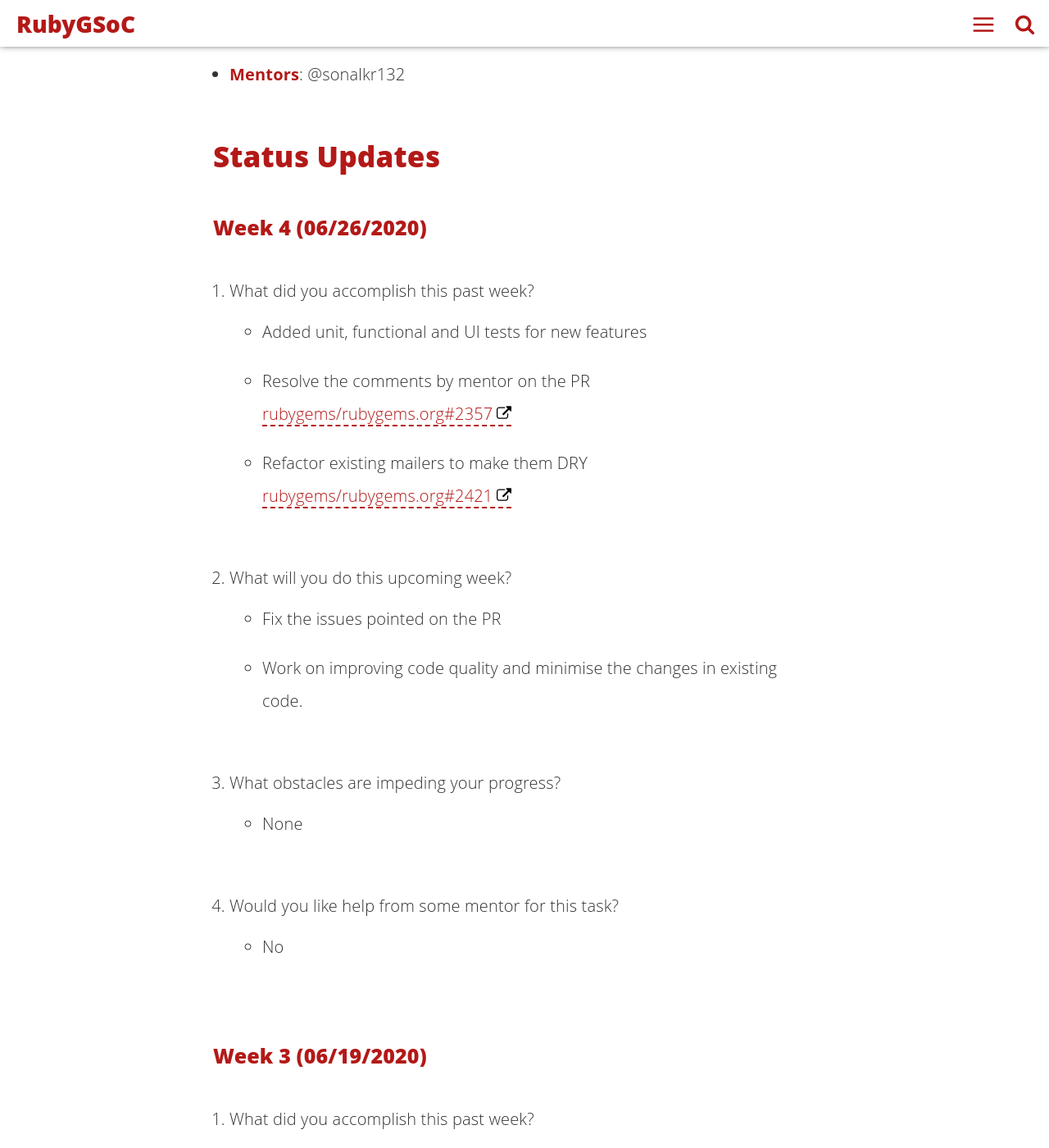
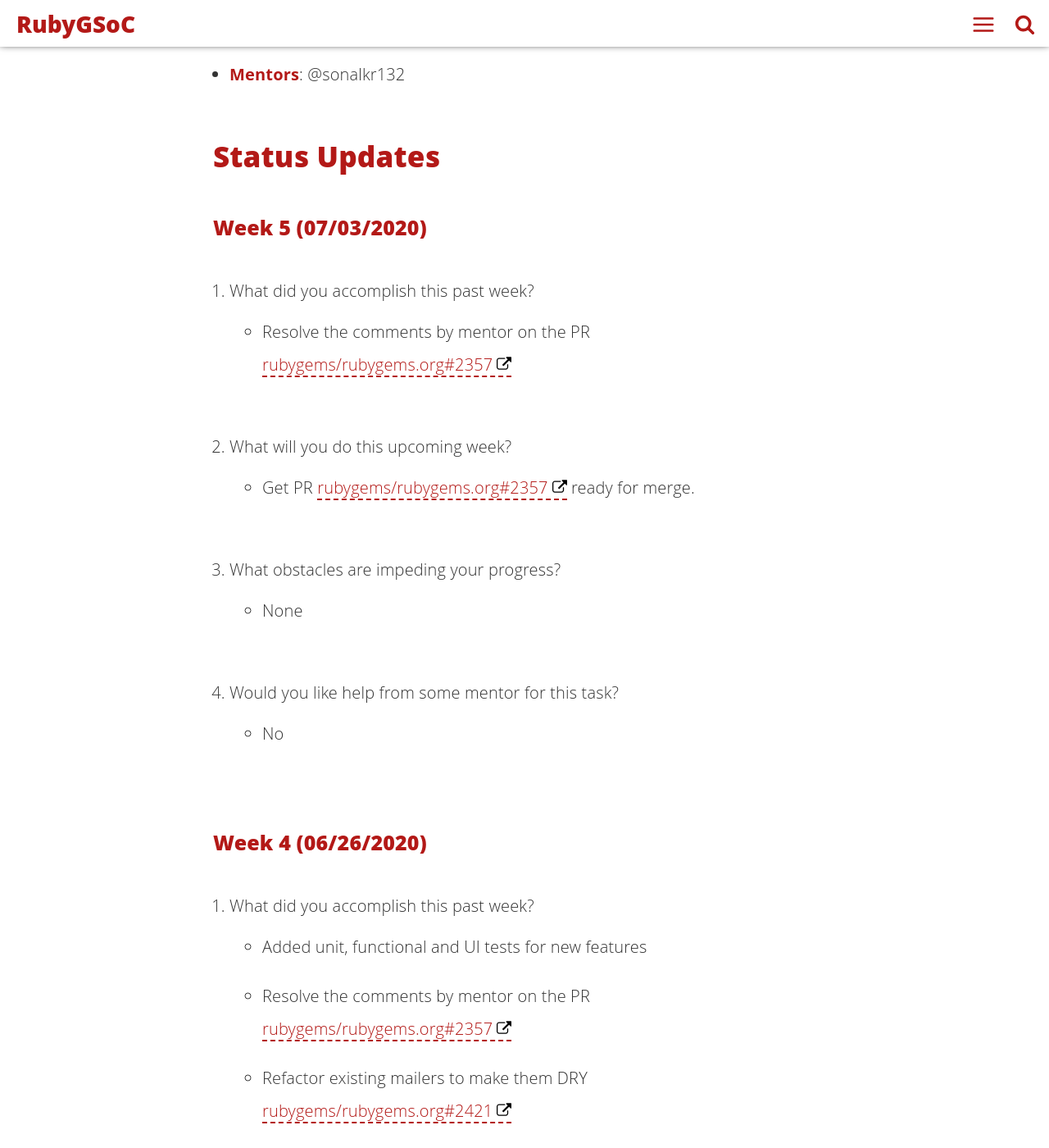
Before and after one commit to rubygsoc/rubygsoc.github.io, a Jekyll site: the page built from _posts/2020-06-11-add-gem-owner-add-and-remove-in-web-ui-of-rubygems.org.md, in a window 1280 px wide and 1400 px high, scrolled down 1453 px. Shown: the whole window at 82% size. Built offline with Jekyll 4.4.1, drawn with Linux system fonts in a browser that asks for light colours.

Commit message:
Pavan: Added Updates for Week 5 (07/03/2020) (#13)

```diff
--- a/_posts/2020-06-11-add-gem-owner-add-and-remove-in-web-ui-of-rubygems.org.md
+++ b/_posts/2020-06-11-add-gem-owner-add-and-remove-in-web-ui-of-rubygems.org.md
@@ -24,6 +24,20 @@ We are also hoping to add a new flow for ownership transfers, where users can ma
 * **Mentors**: @sonalkr132
 
 ## Status Updates
+
+### Week 5 (07/03/2020)
+
+1. What did you accomplish this past week?
+    - Resolve the comments by mentor on the PR [rubygems/rubygems.org#2357](https://github.com/rubygems/rubygems.org/pull/2357)
+
+1. What will you do this upcoming week?
+    - Get PR [rubygems/rubygems.org#2357](https://github.com/rubygems/rubygems.org/pull/2357) ready for merge.
+
+1. What obstacles are impeding your progress?
+    - None
+
+1. Would you like help from some mentor for this task?
+    - No
 
 ### Week 4 (06/26/2020)
 
```
